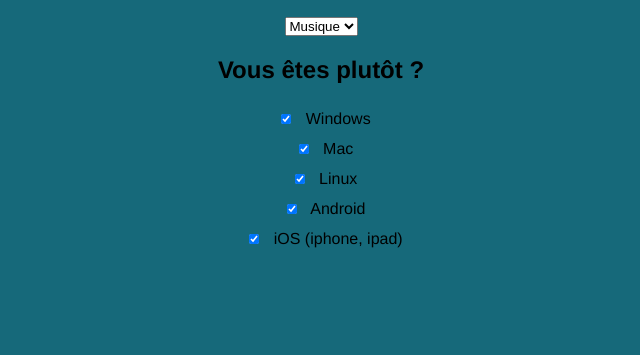
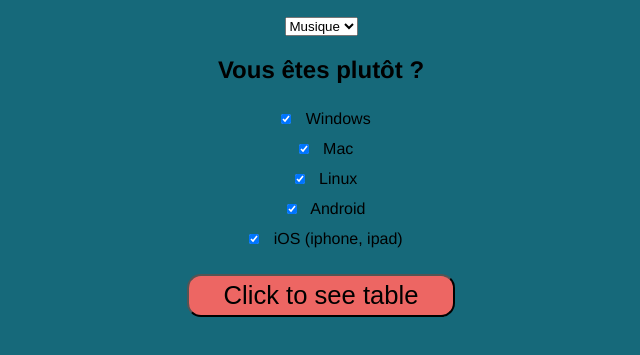
Before and after one commit to DevNumDadi/daditoolbox, a plain HTML site: page index.html in a window 1280 px wide. Shown: the part 191-546 px from the top of the page, without its empty margins (319-959 px from the left). Drawn offline with Linux system fonts and the light colour scheme; no server answers.

Commit message:
Update index.html

```diff
--- a/index.html
+++ b/index.html
@@ -61,7 +61,7 @@
 			<h2 id="categories"></h2>
 
 
-			<!--<button onclick="onClick()">Click to see table</button>-->
+			<button onclick="onClick()">Click to see table</button>
 
 				<table id="tableau">
 				<!-- here goes our data! -->
```
